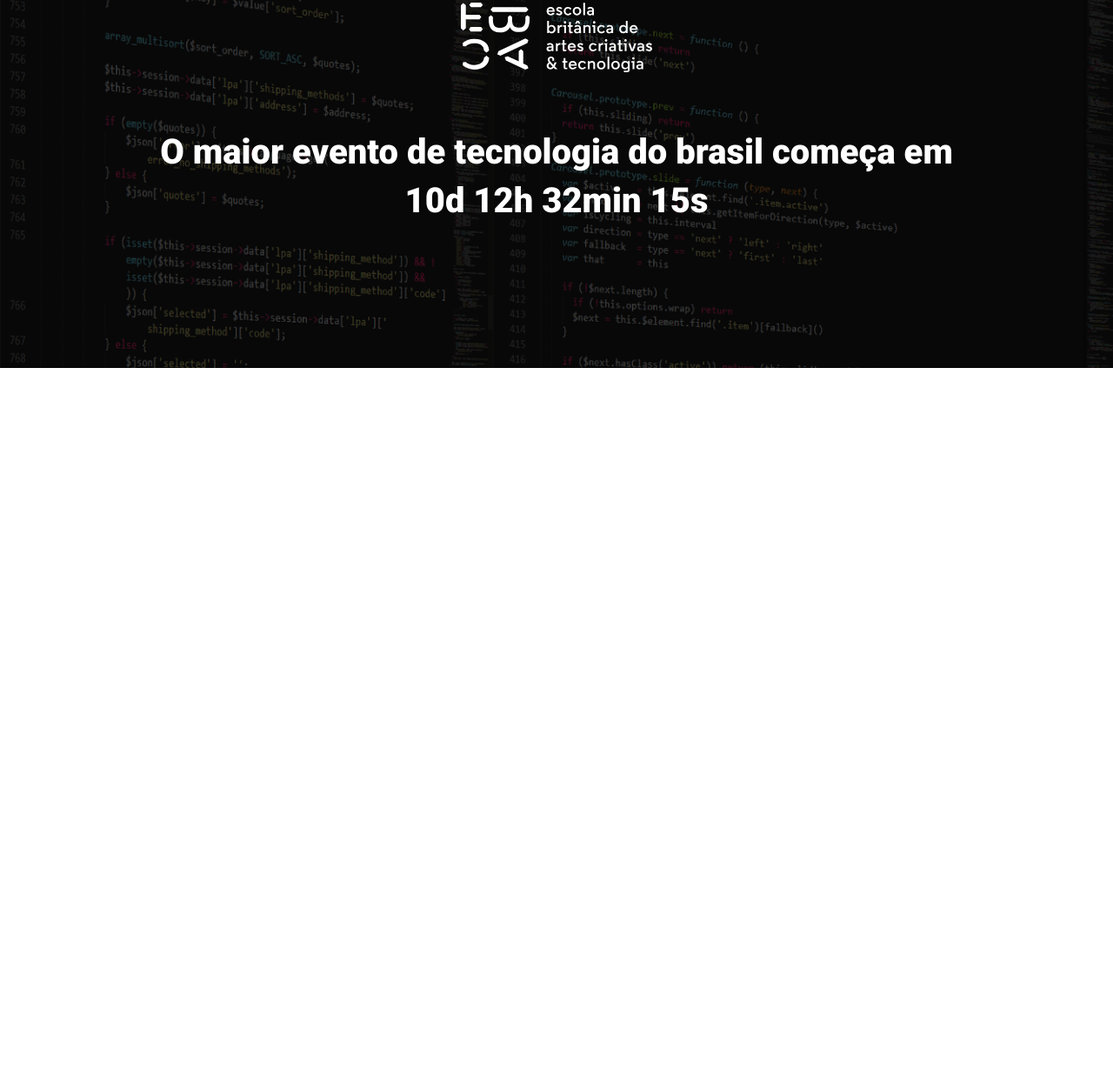
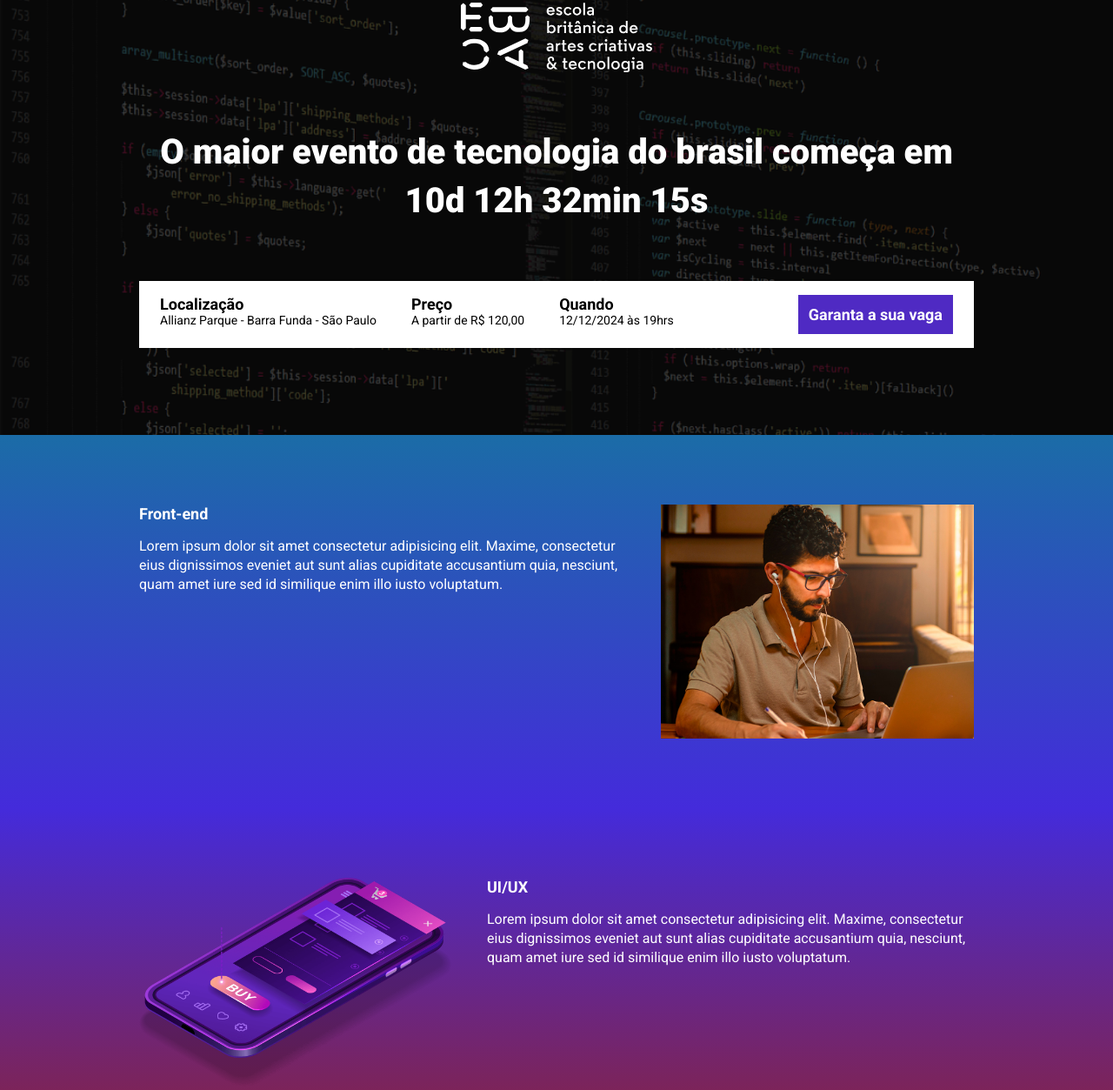
Before and after one commit to mslunkes/Ebac_modulo22_aula-Parcel, a website built with Parcel: page src/index.html in a window 1280 px wide. Shown: the part 61-1314 px from the top of the page at 87% size. Before the commit the page ends 800 px from the top, so only its background shows below. Built offline with nearby package versions, Linux system fonts and the light colour scheme.

Commit message:
criado as seções e adicionado a animação

```diff
--- a/src/index.html
+++ b/src/index.html
@@ -9,15 +9,83 @@
     <link href="https://fonts.googleapis.com/css2?family=Roboto:ital,wght@0,100;0,300;0,400;0,500;0,700;0,900;1,100;1,300;1,400;1,500;1,700;1,900&display=swap" rel="stylesheet">
 
     <link rel="stylesheet" href="styles/main.scss">
+    <link rel="stylesheet" href="https://unpkg.com/aos@next/dist/aos.css" />
 </head>
 <body>
     <header class="hero">
         <div class="container">
             <img class="hero__logo" src="./images/ebac_logo.svg" alt="EBAC">
             <p class="hero__text"> O maior evento de tecnologia do brasil começa em 10d 12h 32min 15s</p>
+
+            <div class="infos-bar">
+                <ul class="infos-bar__infos">
+                    <li class="infos-bar__infos__item">
+                        <b>Localização</b>
+                        Allianz Parque - Barra Funda - São Paulo
+                    </li>
+                    <li class="infos-bar__infos__item">
+                        <b>Preço</b>
+                        A partir de R$ 120,00
+                    </li>
+                    <li class="infos-bar__infos__item">
+                        <b>Quando</b>
+                        12/12/2024 às 19hrs
+                    </li>
+                </ul>
+                <a href="#" class="button button-primary">Garanta a sua vaga</a>
+            </div>
         </div>
     </header>
 
-<script src="./scripts/main.js"></script>
+    <section class="event event--frontend" >
+        <div class="container" data-aos="fade-right">
+            <div class="event-details">
+                <h2 class="event__details__title">Front-end</h2>
+                <p class="event__details__description">
+                    Lorem ipsum dolor sit amet consectetur adipisicing elit. Maxime, consectetur eius dignissimos eveniet aut sunt alias cupiditate accusantium quia, nesciunt, quam amet iure sed id similique enim illo iusto voluptatum.
+                </p>
+            </div>
+            <img class="event__image" src="./images/frontend.png" alt="Front-End">
+        </div>
+    </section>
+
+    <section class="event event--ui-ux event--image-left">
+        <div class="container" data-aos="fade-left">
+            <div class="event-details">
+                <h2 class="event__details__title">UI/UX</h2>
+                <p class="event__details__description">
+                    Lorem ipsum dolor sit amet consectetur adipisicing elit. Maxime, consectetur eius dignissimos eveniet aut sunt alias cupiditate accusantium quia, nesciunt, quam amet iure sed id similique enim illo iusto voluptatum.
+                </p>
+            </div>
+            <img class="event__image" src="./images/ui-ux.png" alt="Front-End">
+        </div>
+    </section>
+
+    <section class="event event--data-science">
+        <div class="container" data-aos="fade-right">
+            <div class="event-details">
+                <h2 class="event__details__title">Data-science</h2>
+                <p class="event__details__description">
+                    Lorem ipsum dolor sit amet consectetur adipisicing elit. Maxime, consectetur eius dignissimos eveniet aut sunt alias cupiditate accusantium quia, nesciunt, quam amet iure sed id similique enim illo iusto voluptatum.
+                </p>
+            </div>
+            <img class="event__image" src="./images/data.png" alt="data-science">
+        </div>
+    </section>
+
+    <section class="event event--backend event--image-left">
+        <div class="container" data-aos="fade-left">
+            <div class="event-details">
+                <h2 class="event__details__title">Back-end</h2>
+                <p class="event__details__description">
+                    Lorem ipsum dolor sit amet consectetur adipisicing elit. Maxime, consectetur eius dignissimos eveniet aut sunt alias cupiditate accusantium quia, nesciunt, quam amet iure sed id similique enim illo iusto voluptatum.
+                </p>
+            </div>
+            <img class="event__image" src="./images/backend.png" alt="back-End">
+        </div>
+    </section>
+
+    <script src="https://unpkg.com/aos@next/dist/aos.js"></script>
+    <script src="./scripts/main.js"></script>
 </body>
 </html>
--- a/src/scripts/main.js
+++ b/src/scripts/main.js
@@ -0,0 +1 @@
+AOS.init();
--- /dev/null
+++ b/src/styles/_event.scss
@@ -0,0 +1,66 @@
+@use 'variables';
+
+.event {
+    padding: 80px 0;
+
+    &--frontend{
+        background-image: linear-gradient( variables.$blue1, variables.$blue2);
+        }
+
+    &--ui-ux{
+        background-image: linear-gradient( variables.$blue2, variables.$pink);
+        }
+    &--data-science{
+        background-image: linear-gradient( variables.$pink, variables.$yellow);
+        }
+
+    &--backend{
+        background-image: linear-gradient( variables.$yellow, variables.$pink);
+        }
+
+
+    &--image-left {
+        .container {
+            flex-direction: row-reverse;
+        }
+    }
+
+
+    .container{
+        display: flex;
+        gap: 40px;
+
+    }
+
+    &__image{
+        max-width: 360px;
+    }
+
+    &__details {
+
+        &__title {
+            font-size: 18px;
+            font-weight: bold;
+            margin-bottom: 16px;
+        }
+
+        &__description {
+            font-size: 16px;
+            line-height: 22px;
+        }
+    }
+
+    @media (max-width: 640px) {
+        .container {
+            display: block;
+        }
+        &__image {
+            width: 100%;
+        }
+        &__details {
+            margin-right: 0;
+            margin-bottom: 16px;
+        }
+
+    }
+}
--- a/src/styles/_hero.scss
+++ b/src/styles/_hero.scss
@@ -1,3 +1,5 @@
+@use 'variables';
+
 .hero {
     padding-top: 64px;
     padding-bottom: 100px;
@@ -16,7 +18,7 @@
         left: 0;
         width: 100%;
         height: 100%;
-        background-color: #000;
+        background-color: variables.$secondaryTextColor;
         content: '  ';
         opacity: 0.7;
 
--- /dev/null
+++ b/src/styles/_variables.scss
@@ -0,0 +1,8 @@
+$textColor: #fff;
+$secondaryTextColor: #000;
+
+$blue1: #1b6CA7;
+$blue2: #442BDB;
+$pink: #89223B;
+$yellow: #9C791D;
+$purple: #4f2ac3
--- /dev/null
+++ b/src/styles/components/_buttons.scss
@@ -0,0 +1,30 @@
+@use '../variables';
+
+.button{
+    padding: 12px;
+    font-size: 18px;
+    font-weight: bold;
+    text-decoration: none;
+    text-align: center;
+    white-space: nowrap;
+
+
+    &-primary {
+
+        color: variables.$textColor;
+        background-color: variables.$purple;
+    }
+
+    @media (max-width: 640px) {
+        display: flex;
+        width: 100%;
+        align-items: center;
+
+    }
+
+    @media (max-width: 1024px) {
+        display: flex;
+        align-items: center;
+
+    }
+}
--- /dev/null
+++ b/src/styles/components/_infos_bar.scss
@@ -0,0 +1,43 @@
+@use '../variables';
+
+.infos-bar {
+    padding: 16px 24px;
+    background-color: variables.$textColor;
+    display: flex;
+    justify-content: space-between;
+
+    &__infos{
+        display: flex;
+        gap: 40px;
+
+        &__item {
+            font-size: 14px;
+            color: variables.$secondaryTextColor;
+
+            b {
+                color: variables.$secondaryTextColor;
+                font-size: 18px;
+                display: block;
+            }
+        }
+    }
+
+    @media (max-width: 640px) {
+        display: block;
+
+        &__infos {
+            display: block;
+
+            &__item {
+                margin-bottom: 24px;
+            }
+        }
+
+    }
+
+    @media (max-width: 1024px) {
+    &__infos {
+        gap: 16px;
+    }
+    }
+}
--- a/src/styles/main.scss
+++ b/src/styles/main.scss
@@ -1,11 +1,17 @@
 @use 'hero';
+@use 'event';
+@use 'variables';
+@use 'components/infos_bar';
+@use 'components/buttons';
+
 
 * {
     margin: 0;
     padding: 0;
     box-sizing: border-box;
     font-family: Roboto, sans-serif;
-    color: #fff;
+    color: variables.$textColor;
+    list-style: none;
 }
 
 .container {
```
